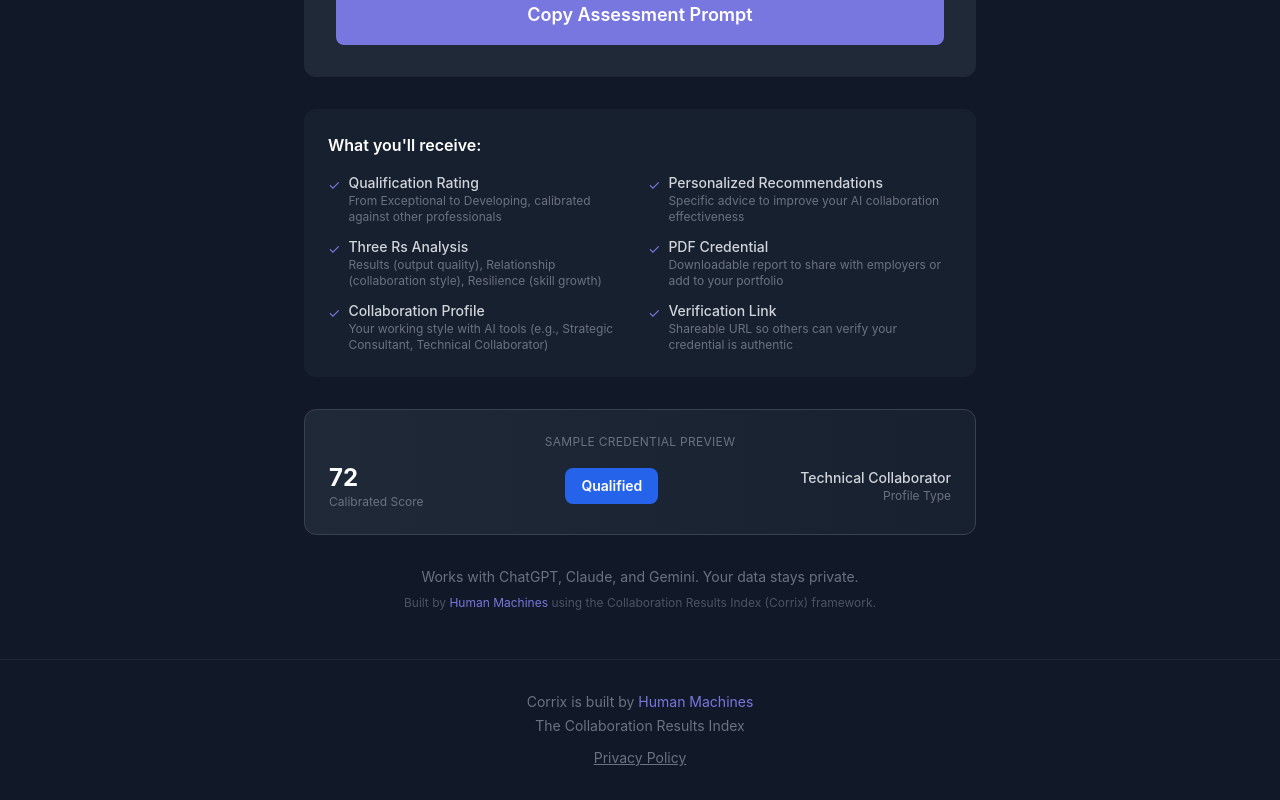
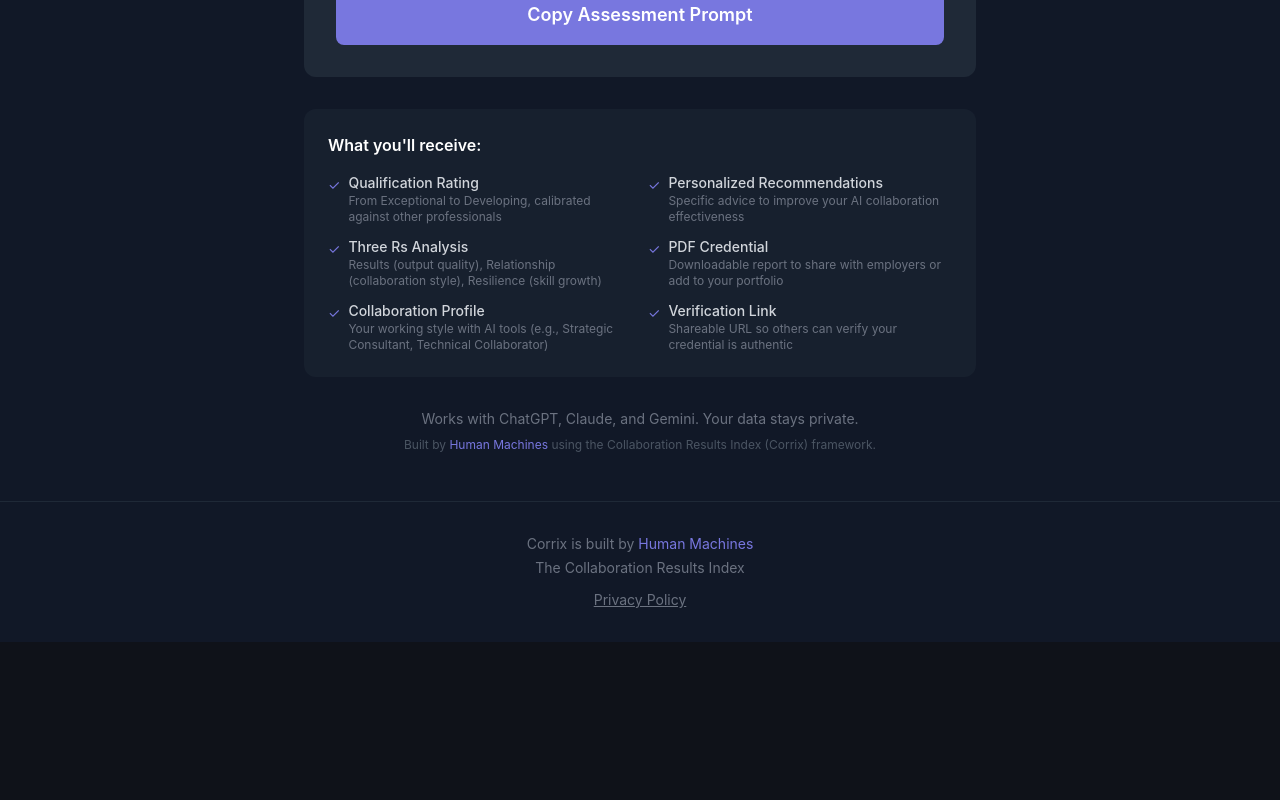
Before and after one commit to geoff-a11y/Corrix-dashboard-app, a React (Vite) app in the folder packages/dashboard/: page /assessment in a window 1280 px wide. Shown: the part 624-1424 px from the top of the page. After the commit the page ends 1266 px from the top, so only its background shows below. Built offline with nearby package versions, Linux system fonts and the light colour scheme; no server answers.

Commit message:
Remove sample credential preview section

```diff
--- a/packages/dashboard/src/pages/CredentialPage.tsx
+++ b/packages/dashboard/src/pages/CredentialPage.tsx
@@ -153,24 +153,6 @@ function CopyPromptSection({ onCopied }: { onCopied: () => void }) {
                 <p className="text-gray-500 text-xs">Shareable URL so others can verify your credential is authentic</p>
               </div>
             </div>
-          </div>
-        </div>
-      </div>
-
-      {/* Sample Preview */}
-      <div className="max-w-2xl mx-auto bg-gradient-to-r from-gray-800 to-gray-800/50 rounded-xl p-6 border border-gray-700">
-        <p className="text-xs text-gray-500 uppercase tracking-wide mb-3">Sample Credential Preview</p>
-        <div className="flex items-center justify-between">
-          <div className="text-left">
-            <p className="text-2xl font-bold text-white">72</p>
-            <p className="text-xs text-gray-500">Calibrated Score</p>
-          </div>
-          <div className="px-4 py-2 bg-blue-600 rounded-lg text-white font-semibold text-sm">
-            Qualified
-          </div>
-          <div className="text-right">
-            <p className="text-sm font-medium text-gray-300">Technical Collaborator</p>
-            <p className="text-xs text-gray-500">Profile Type</p>
           </div>
         </div>
       </div>
```
